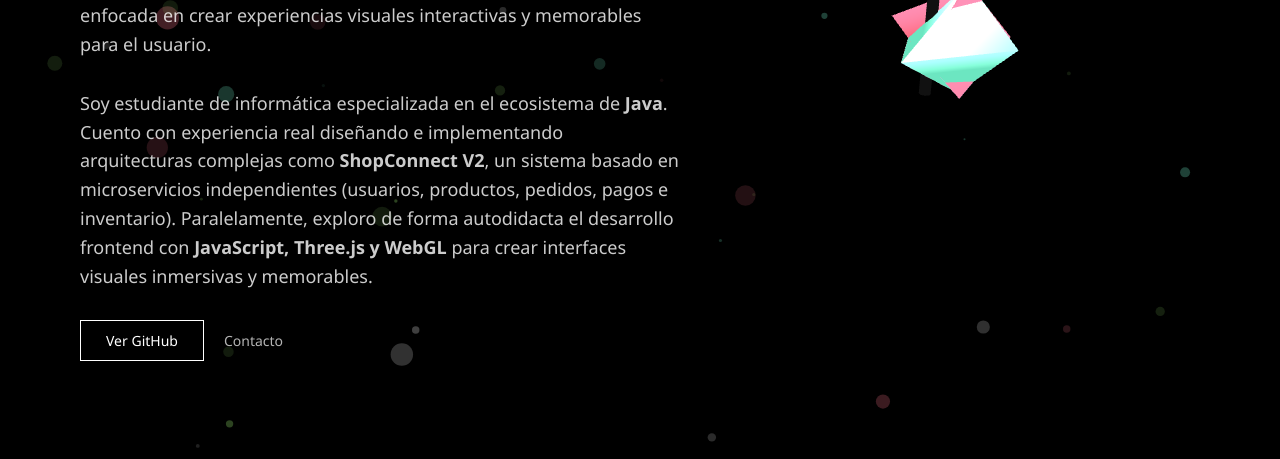
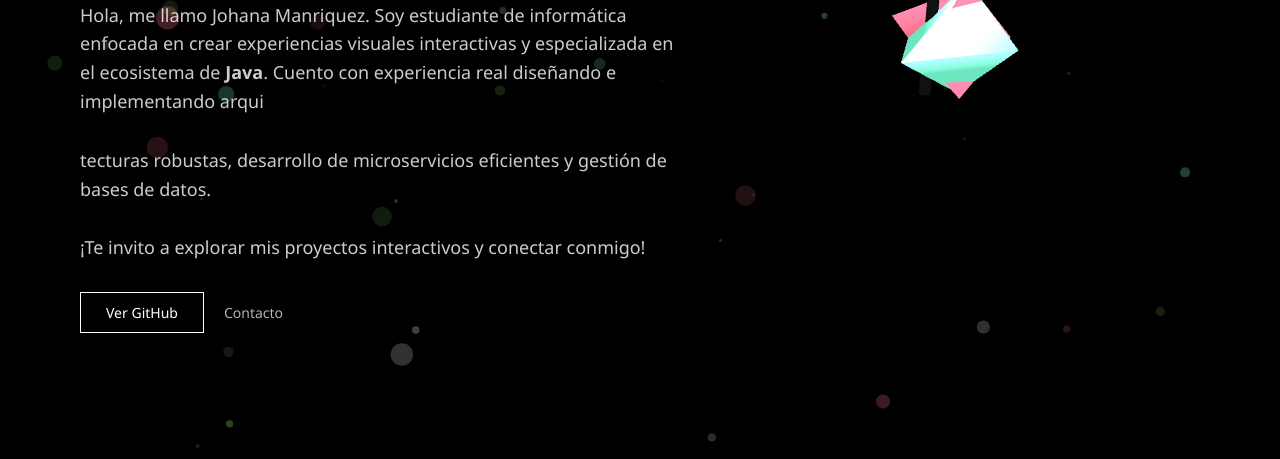
Before and after one commit to johanamanriquez1994-tech/johanamanriquez1994-tech.github.io, a plain HTML site: page index.html in a window 1280 px wide. Shown: the part 346-805 px from the top of the page. Drawn offline with nearby package versions, Linux system fonts and the light colour scheme; animation ran at ten frames a second.

Commit message:
Agregadas nuevas líneas de descripción en la presentación

```diff
--- a/index.html
+++ b/index.html
@@ -21,11 +21,18 @@
             <h1 class="titulo-gradiente">Convirtiendo visión en realidad con <br><span>código y diseño</span></h1>
 
             <p class="descripcion">
-                Hola, me llamo Johana Manriquez. Soy estudiante de informática enfocada en crear experiencias visuales interactivas y memorables para el usuario.
+    Hola, me llamo Johana Manriquez. Soy estudiante de informática enfocada en crear experiencias visuales interactivas y especializada en el ecosistema de <strong>Java</strong>. Cuento con experiencia real diseñando e implementando arqui
+</p>
+<p class="descripcion">
+    tecturas robustas, desarrollo de microservicios eficientes y gestión de bases de datos.
+</p>
+<p class="descripcion">
+    ¡Te invito a explorar mis proyectos interactivos y conectar conmigo!
+</p>
             </p>
             <p class="descripcion">
     <p class="descripcion">
-    Soy estudiante de informática especializada en el ecosistema de <strong>Java</strong>. Cuento con experiencia real diseñando e implementando arquitecturas complejas como <strong>ShopConnect V2</strong>, un sistema basado en microservicios independientes (usuarios, productos, pedidos, pagos e inventario). Paralelamente, exploro de forma autodidacta el desarrollo frontend con <strong>JavaScript, Three.js y WebGL</strong> para crear interfaces visuales inmersivas y memorables.
+
 </p>
 </p>
 
```
